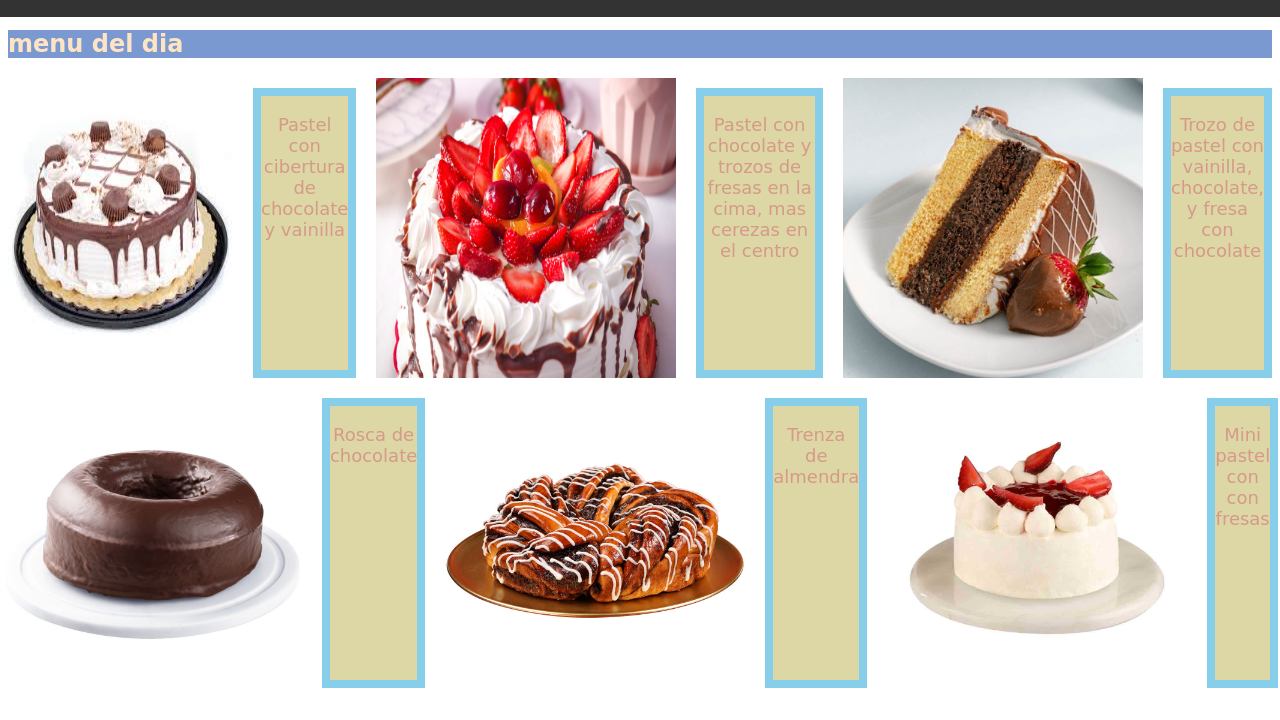
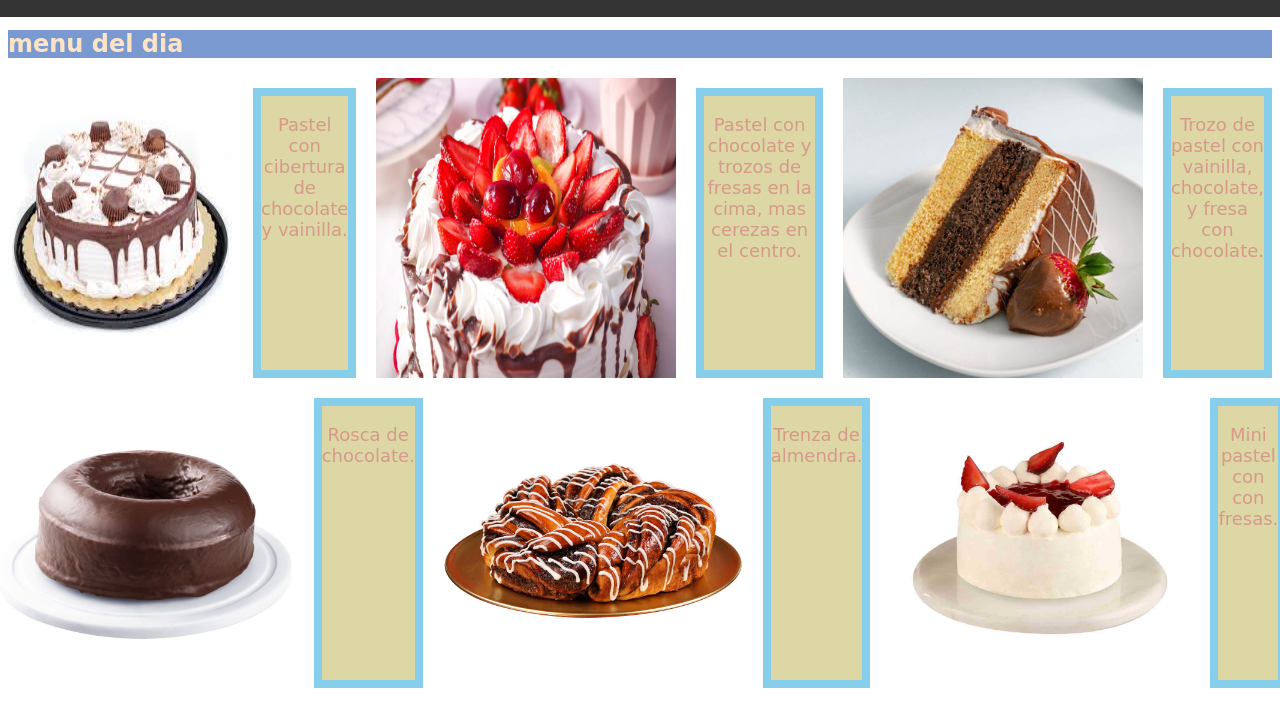
Before and after one commit to Tania2509/Desaf-o, a plain HTML site: page paginas/menu.html in a window 1280 px wide. Shown: the part 80-800 px from the top of the page. Drawn offline with Linux system fonts and the light colour scheme.

Commit message:
actividad

```diff
--- a/paginas/menu.html
+++ b/paginas/menu.html
@@ -78,30 +78,30 @@
     <div class="imagen-linea">
         <img src="../img/choco,vainilla.jpg" alt="Imagen 1">
         <div class="descripcion">
-            <p>Pastel con cibertura de chocolate y vainilla<p>
+            <p>Pastel con cibertura de chocolate y vainilla.<p>
         </div>
         <img src="../img/fesawa.jpg" alt="Imagen 2">
         <div class="descripcion">
-            <p>Pastel con chocolate y trozos de fresas en la cima, mas cerezas en el centro</p>
+            <p>Pastel con chocolate y trozos de fresas en la cima, mas cerezas en el centro.</p>
         </div>
         <img src="../img/trozo.jpg" alt="Imagen 3">
         <div class="descripcion">
-            <p>Trozo de pastel con vainilla, chocolate, y fresa con chocolate</p>
+            <p>Trozo de pastel con vainilla, chocolate, y fresa con chocolate.</p>
         </div>
     </div>
 
     <div class="imagen-linea">
         <img src="../img/rosca.jpg" alt="Imagen 1">
         <div class="descripcion">
-            <p>Rosca de chocolate<p>
+            <p>Rosca de chocolate.<p>
         </div>
         <img src="../img/almendra.jpg" alt="Imagen 2">
         <div class="descripcion">
-            <p>Trenza de almendra</p>
+            <p>Trenza de almendra.</p>
         </div>
         <img src="../img/mini.jpg" alt="Imagen 3">
         <div class="descripcion">
-            <p>Mini pastel con con fresas</p>
+            <p>Mini pastel con con fresas.</p>
         </div>
     </div>
 
```
Also changed, not shown: paginas/index.html (+3 -3 lines).
